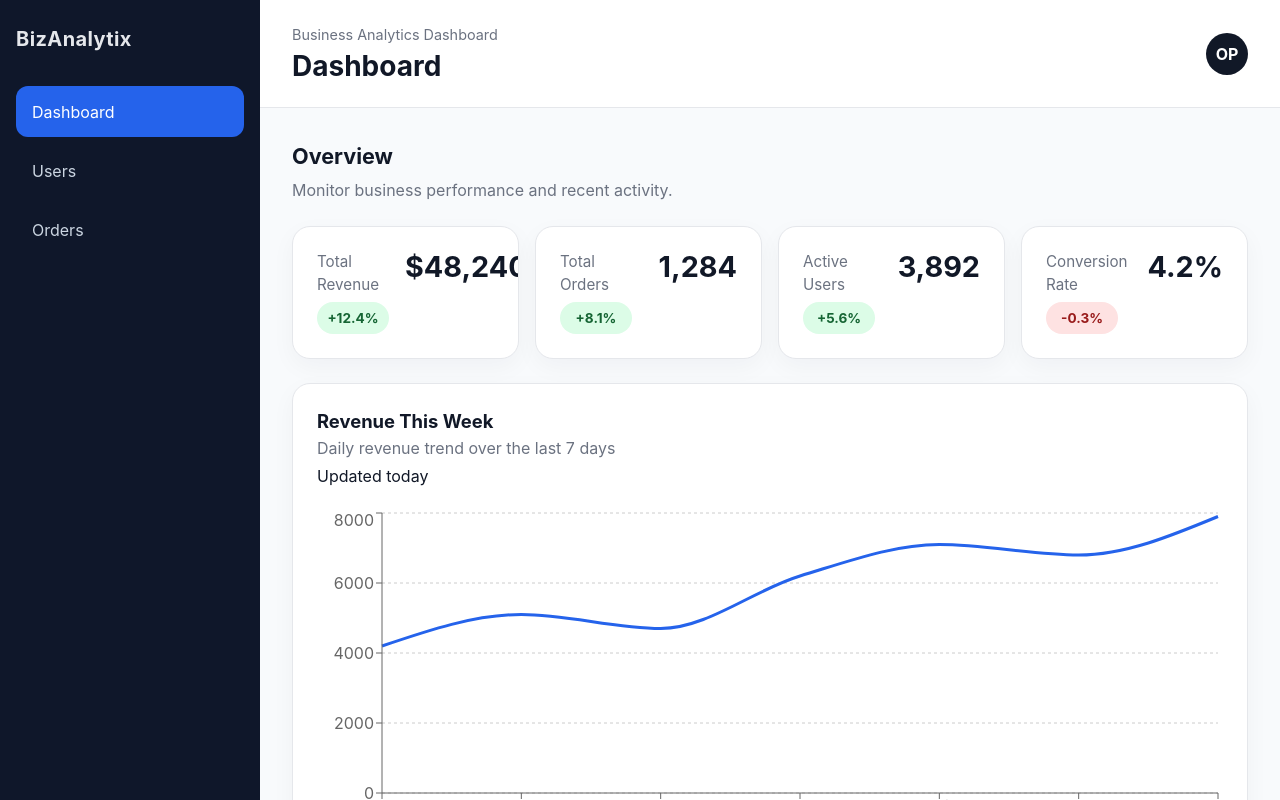
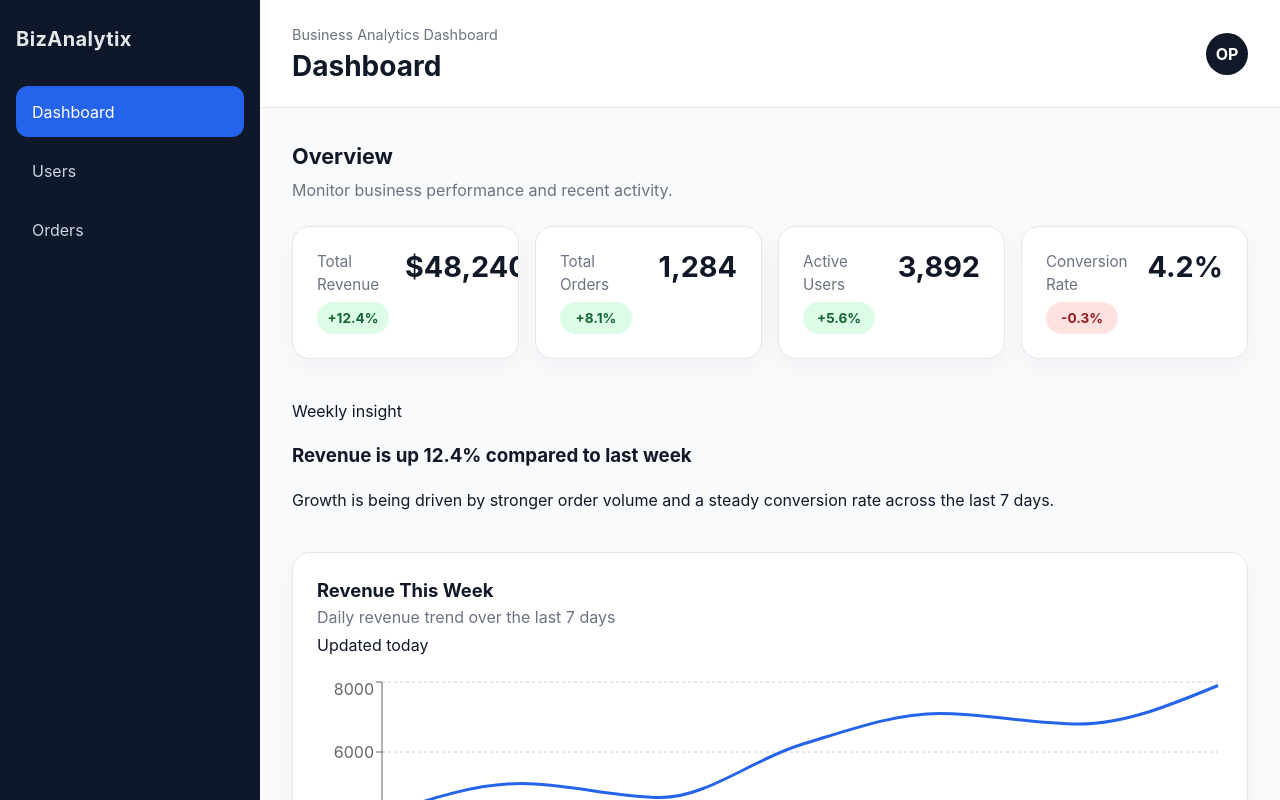
Before and after one commit to salamizadeh-dev/business-analytics-dashboard, a React (Vite) app: page / in a window 1280 px wide. Shown: the top 800 px of the page. Built offline with nearby package versions, Linux system fonts and the light colour scheme.

Commit message:
style: improve dashboard page spacing and visual rhythm

```diff
--- a/src/pages/Dashboard/DashboardPage.tsx
+++ b/src/pages/Dashboard/DashboardPage.tsx
@@ -20,6 +20,20 @@ export function DashboardPage() {
         ))}
       </div>
 
+      <section className="insight-banner">
+        <div>
+          <p className="insight-banner__eyebrow">Weekly insight</p>
+          <h3 className="insight-banner__title">
+            Revenue is up 12.4% compared to last week
+          </h3>
+        </div>
+
+        <p className="insight-banner__text">
+          Growth is being driven by stronger order volume and a steady conversion
+          rate across the last 7 days.
+        </p>
+      </section>
+
       <SalesChart data={salesData} />
 
       <RecentOrdersTable orders={recentOrders} />
```
